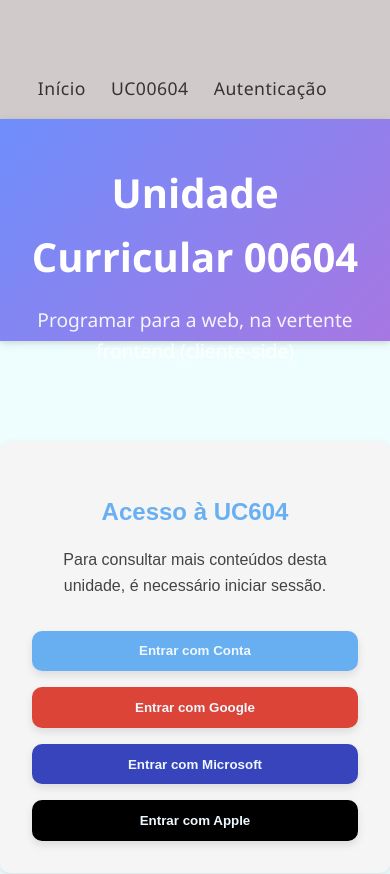
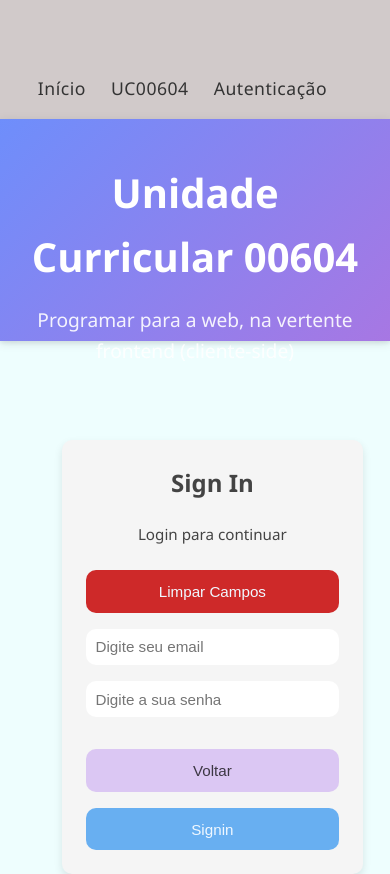
Before and after one commit to MuscledDog/UC00604-, an Angular app: page /pages/autenticacao in a window 390 px wide. Shown: the top 874 px of the page. Built offline with nearby package versions, Linux system fonts and the light colour scheme.

Commit message:
criação da pagina authentication

```diff
--- a/src/app/pages/authentication/authentication.css
+++ b/src/app/pages/authentication/authentication.css
@@ -1,69 +1,201 @@
-.auth-container {
-  max-width: 600px;
-  margin: auto;
+/* Estilos para o cartão de login */
+.login-card {
+  width: 550px;
+  margin: 2rem auto;
   padding: 2rem;
   background: var(--background-color-sections);
   border-radius: var(--border-radius);
   box-shadow: var(--shadow);
-  font-family: var(--main-font-family);
+  transition: var(--transition);
+  color: var(--text-color);
+}
+
+.login-card:hover {
+  box-shadow: var(--shadow-hover);
+}
+
+.login-card h2 {
+  margin-top: 0;
+  color: var(--text-color-h3);
+  font-size: var(--main-font-size2);
   text-align: center;
 }
 
-.auth-header h2 {
-  color: var(--primary-color);
-  margin-bottom: 0.5rem;
+.login-card p {
+  text-align: center;
+  margin-bottom: 1.5rem;
+  color: var(--text-color);
 }
 
-.auth-header p {
-  color: var(--text-color);
-  margin-bottom: 2rem;
-}
-
-.auth-options {
+/* Estilos para o formulário */
+form {
   display: flex;
   flex-direction: column;
   gap: 1rem;
 }
 
-.auth-button {
-  padding: 0.8rem 1.5rem;
+label {
+  font-weight: bold;
+  margin-bottom: -0.5rem;
+  color: var(--text-color);
+}
+
+input {
+  padding: 0.8rem;
+  border: 1px solid var(--placeholder);
+  border-radius: var(--border-radius);
+  font-size: 1rem;
+  transition: var(--transition);
+}
+
+input:focus {
+  outline: none;
+  border-color: var(--primary-color);
+  box-shadow: 0 0 0 3px var(--text-color-focus);
+}
+
+/* Estilos para botões */
+button {
+  padding: 0.8rem;
   border: none;
   border-radius: var(--border-radius);
-  font-weight: bold;
-  color: var(--text-color-light);
+  font-size: 1rem;
   cursor: pointer;
   transition: var(--transition);
-  box-shadow: var(--shadow);
+  display: flex;
+  align-items: center;
+  justify-content: center;
+  gap: 0.5rem;
 }
 
-/* Estilos específicos por plataforma */
-.local-login {
-  background: var(--primary-color);
-}
-.google-login {
-  background: #db4437;
-}
-.microsoft-login {
-  background: #3744bc;
-}
-.apple-login {
-  background: #000;
+.clean-button {
+  background-color: var(--secondary-color);
+  color: var(--text-color-light);
+  margin-bottom: 1rem;
 }
 
-.auth-button:hover {
-  box-shadow: var(--shadow-hover);
-  opacity: 0.9;
+.clean-button:hover {
+  background-color: rgba(245, 42, 42, 0.661);
 }
 
-/* Responsivo */
-@media (min-width: 768px) {
-  .auth-options {
-    flex-direction: row;
-    flex-wrap: wrap;
-    justify-content: center;
+/* Grupo de botões */
+.button-group {
+  display: flex;
+  gap: 1rem;
+  margin-top: 1rem;
+}
+
+.button-group button {
+  flex: 1;
+}
+
+/**display do gmail button*/
+
+.gmail-button {
+   border-top: 1px  var(--border-radius) solid ;
+}
+
+.sign-in {
+  background-color: var(--primary-color);
+  color: var(--text-color-light);
+}
+
+.sign-in:hover {
+  background-color: rgba(47, 104, 250, 0.756);
+}
+
+.sign-in:disabled {
+  background-color: var(--placeholder);
+  cursor: not-allowed;
+}
+
+.go-back {
+  background-color: #ba8ef072;
+  color: var(--text-color);
+}
+
+.go-back:hover {
+  background-color: #a877e342;
+}
+
+.google-btn {
+  background-color: var(--text-color-light);
+  color: var(--background-color-code);
+  border: 1px solid var(--color-button-google);
+}
+
+.google-btn:hover {
+  background-color: var(--color-button-google-hover);
+}
+
+.google-btn img {
+  width: 20px;
+  height: 20px;
+}
+
+.error-message {
+  margin-top: -0.5rem;
+  width: 98%;
+  color: var(--secondary-color);
+  background-color: var(--background-color-error);
+  padding: 0.3rem;
+  border-radius: var(--border-radius);
+  font-size: 0.9rem;
+  border-left: 3px, solid var(--secondary-color);
+
+}
+
+.error-message::before {
+  /* content: "⚠"; */
+  color: var(--secondary-color);
+  font-weight: bold;
+}
+
+.warning {
+  color: var(--text-color);
+  padding: 0.1%;
+  font-size: 10px;
+}
+
+@media (max-width: 768px) {
+  .login-card {
+    width: 95%;
+    padding: 1.5rem;
   }
 
-  .auth-button {
-    flex: 1 1 40%;
+  .button-group {
+    flex-direction: column;
+  }
+
+  .clean-button,
+  .google-btn,
+  .sign-in,
+  .go-back {
+    width: 100%;
+  }
+
+  input {
+    font-size: 0.95rem;
+    padding: 0.6rem;
+  }
+
+  .login-card h2 {
+    font-size: 1.5rem;
+  }
+
+  .login-card p {
+    font-size: 0.95rem;
+  }
+
+  button {
+    font-size: 0.95rem;
+  }
+
+  .error-message {
+    font-size: 0.85rem;
+  }
+
+  .warning p {
+    font-size: 0.8rem;
   }
 }
--- a/src/app/pages/authentication/authentication.html
+++ b/src/app/pages/authentication/authentication.html
@@ -1,13 +1,25 @@
-<div class="auth-container">
-  <header class="auth-header">
-    <h2>Acesso à UC604</h2>
-    <p>Para consultar mais conteúdos desta unidade, é necessário iniciar sessão.</p>
-  </header>
+<div class="login-card">
+  <h2>Sign In</h2>
+  <p>Login para continuar</p>
+  <!-- botão de reset-->
+  <button (click)="this.signinForms.reset()" class="clean-button">Limpar Campos</button>
 
-  <section class="auth-options">
-    <button class="auth-button local-login">Entrar com Conta</button>
-    <button class="auth-button google-login">Entrar com Google</button>
-    <button class="auth-button microsoft-login">Entrar com Microsoft</button>
-    <button class="auth-button apple-login">Entrar com Apple</button>
-  </section>
+  <form [formGroup]="this.signinForms" (ngSubmit)="onSubmit()">
+
+    <!--input do email-->
+    <!-- <label for="email">E-Mail</label> -->
+    <input type="email" name="email" placeholder="Digite seu email" formControlName="email">
+    <!-- Input da password-->
+     <!-- <label for="password">Password</label> -->
+    <input type="password" name="password" placeholder="Digite a sua senha" formControlName="password">
+
+    <!-- Botões -->
+    <div class="button-group">
+        <button type="button" class="go-back">Voltar</button>
+        <button type="submit" class="sign-in">Signin</button>
+    </div>
+
+
+    <!-- Fim do Form -->
+  </form>
 </div>
--- a/src/app/pages/authentication/authentication.ts
+++ b/src/app/pages/authentication/authentication.ts
@@ -1,11 +1,29 @@
+import { CommonModule } from '@angular/common';
 import { Component } from '@angular/core';
+import { ReactiveFormsModule, UntypedFormBuilder, UntypedFormGroup } from '@angular/forms';
 
 @Component({
   selector: 'app-authentication',
-  imports: [],
+  imports: [ReactiveFormsModule, CommonModule],
   templateUrl: './authentication.html',
   styleUrl: './authentication.css',
 })
 export class Authentication {
 
+
+
+  protected signinForms!: UntypedFormGroup;
+
+  constructor (private fb: UntypedFormBuilder) {
+    this.signinForms = this.fb.nonNullable.group({
+      email: [''],
+      password: ['']
+    });
+  }
+
+onSubmit() {
+  console.log("Meu forms", this.signinForms.value);
 }
+
+
+ }
```
